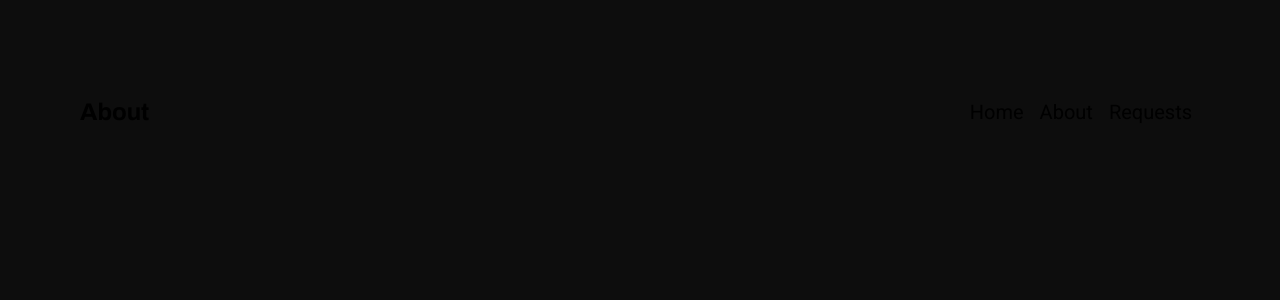
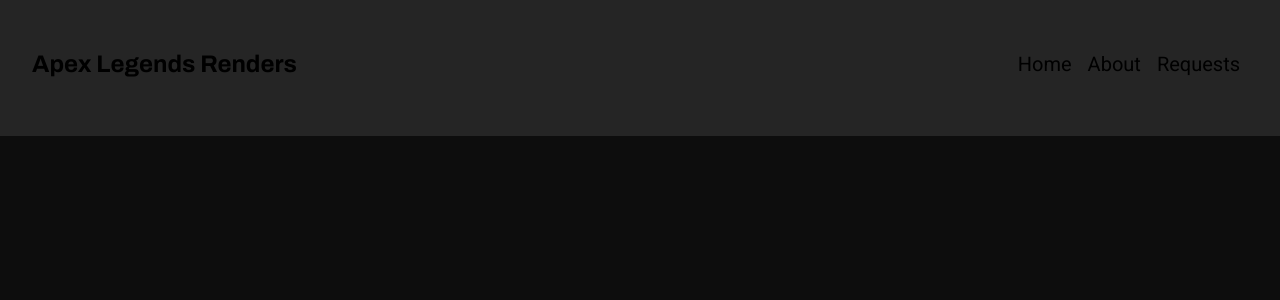
Before and after one commit to AidanFyre/apexlegendsrenderssite, a Next.js app: page /about in a window 1280 px wide. Shown: the top 300 px of the page. Built offline with nearby package versions, Linux system fonts and the light colour scheme.

Commit message:
image scaling

```diff
--- a/app/globals.css
+++ b/app/globals.css
@@ -26,14 +26,6 @@
   }
 }
 
-.header {
-  background: var(--eclipse);
-  position: sticky;
-  top: 0;
-  width: 100%;
-  z-index: 100;
-}
-
 body {
   font-family: 'Roboto', sans-serif;
   color: rgb(var(--foreground-rgb));
@@ -44,3 +36,17 @@ h1, h2, h3, h4, h5, h6 {
   font-family: 'Archivo', sans-serif !important;
   font-weight: 600 !important;
 }
+
+/*///// Class Code /////*/
+
+.header {
+  background: var(--eclipse);
+  position: sticky;
+  top: 0;
+  width: 100%;
+  z-index: 100;
+  display: flex;
+  justify-content: space-between;
+  align-items: center;
+  padding: 2rem;
+}
--- a/pages/about.tsx
+++ b/pages/about.tsx
@@ -1,20 +1,20 @@
+import Link from 'next/link';
+import Image from 'next/image';
 import 'app/globals.css'
-import Image from 'next/image'
-import Link from 'next/link'
 
 export default function index() {
   return (
-    <main className="flex flex-col justify-between p-20">
-      <div className="flex justify-between items-center">
+    <main className="flex flex-col justify-between h-screen">
+      <header className="header">
         <h1 className="pb-6 pt-4 text-2xl text-left lg:w-auto lg:p-4">
-          About
+          Apex Legends Renders
         </h1>
         <nav className="pb-6 pt-4 text-xl text-right lg:w-auto lg:p-4">
-        <Link href="/"><a className="p-2">Home</a></Link>
-        <Link href="/about"><a className="p-2">About</a></Link>
-        <Link href="/requests"><a className="p-2">Requests</a></Link>
+          <Link href="/" className="p-2">Home</Link>
+          <Link href="/about" className="p-2">About</Link>
+          <Link href="/requests" className="p-2">Requests</Link>
         </nav>
-      </div>
+      </header>
     </main>
   )
 }
--- a/pages/index.tsx
+++ b/pages/index.tsx
@@ -5,21 +5,23 @@ import 'app/globals.css'
 export default function index() {
   return (
     <main className="flex flex-col justify-between h-screen">
-      <header className="header flex justify-between items-center p-8">
+      <header className="header">
         <h1 className="pb-6 pt-4 text-2xl text-left lg:w-auto lg:p-4">
           Apex Legends Renders
         </h1>
         <nav className="pb-6 pt-4 text-xl text-right lg:w-auto lg:p-4">
-        <Link href="/"><a className="p-2">Home</a></Link>
-        <Link href="/about"><a className="p-2">About</a></Link>
-        <Link href="/requests"><a className="p-2">Requests</a></Link>
+          <Link href="/" className="p-2">Home</Link>
+          <Link href="/about" className="p-2">About</Link>
+          <Link href="/requests" className="p-2">Requests</Link>
         </nav>
       </header>
-      <div className="flex items-center ml-20">
+      <div className="flex items-center justify-center">
         <div className='text-2xl sm:text-3xl md:text-4xl lg:text-5xl xl:text-6xl 2xl:text-7xl'> {/* Add Tailwind classes for responsive text size */}
           <strong>Welcome.</strong>
         </div>
-          <img src="/images/Gilded_Radiance1.png"/>
+        <div className="ml-auto">
+          <Image src="/images/Gilded_Radiance1.png" alt="Conduit" width={1000} height={2160}/>
+        </div>
       </div>
     </main>
   )
```
